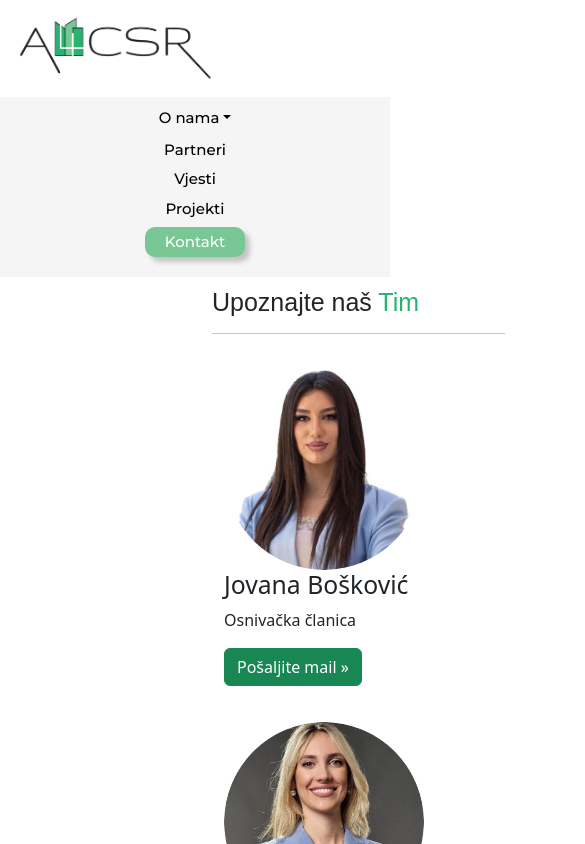
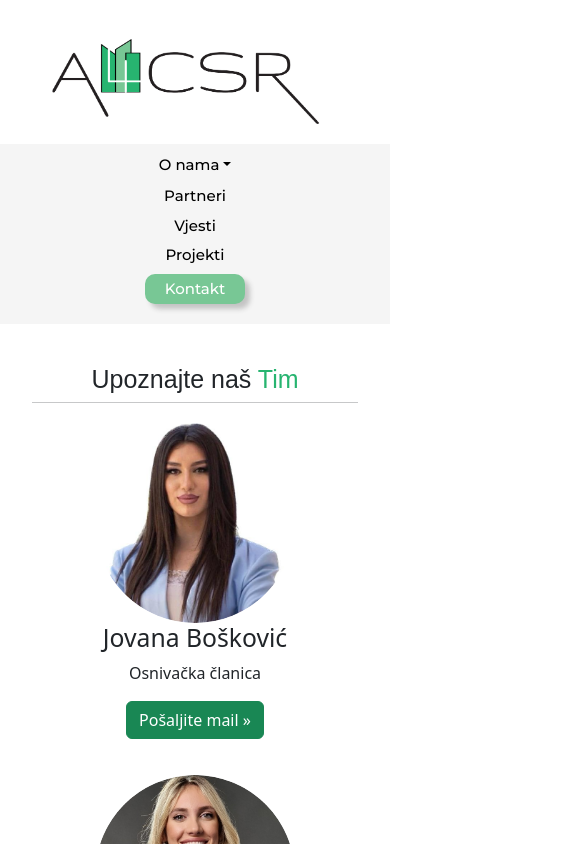
Before and after one commit to mmarakesh/a4csr, a React (Create React App) app: page /tim in a window 390 px wide. Shown: the top 844 px of the page, 585 px wide, since content can reach past the window. Built offline with nearby package versions, Linux system fonts and the light colour scheme; a web font is replaced by a local one.

Commit message:
mobail adaptation Tim

```diff
--- a/src/App.css
+++ b/src/App.css
@@ -61,10 +61,12 @@
   }
  .nav {
     justify-content: center;
+    margin: auto;
   }
  .logo {
- margin: 0;
-    width: 200px;
+    display: flex;
+    justify-content: center;
+    width: 280px;
     margin-bottom: 0px;
   }
   .link {
--- a/src/Components/Onama/Onama.css
+++ b/src/Components/Onama/Onama.css
@@ -43,7 +43,7 @@ margin: 0px 50px 0px 100px;
         display: flex;
         justify-content: center;
         width: 20rem;
-        margin-right: 0px;
+        margin: 0px;
     }
     .onama {
         flex-direction: column;
--- a/src/Components/Partneri/Partneri.css
+++ b/src/Components/Partneri/Partneri.css
@@ -36,7 +36,7 @@
 }
 .partneri-all-card {
     margin: auto;
-    width: 320px;
+    width: 350px;
 }
 .img-partneri {
     width: 80px;
--- a/src/Components/Tim/Tim.css
+++ b/src/Components/Tim/Tim.css
@@ -79,24 +79,49 @@
     font-size: 50px;
 }
 @media all and (max-width: 500px) {
+    .container {
+        margin: auto;
+    }
     .tim-header {
         font-size: 25px;
-        margin: 0px;
-    }
-    .row {
-       margin: auto;
+        text-align: center;
     }
     .tim-bottom-container {
         display: flex;
         flex-direction: column;
-        margin-right: 0px;
+        margin: auto;
     }
     .tim-slika {
-        margin-top: 0px;
-        width: 17rem;
+        margin: 10px;
+        width: 19rem;
     }
     .tim-hr-two, .tim-hr {
-        width: 80%;
+        margin: 0px 20px;
+    }
+    .featurette-heading {
+        font-size: 22px;
+        width: 100%;
+        margin-top: 0;
+    }
+    .tim-form-box {
+        padding: 30px 0px;
+        margin: 0px 0px 0px 0px;
+    }
+    .lead {
+        font-size: 15px;
+        margin: 0px 60px 20px;
+    }
+    .tim-btn {
+        margin-top: 10px;
+        font-size: 18px;
+    }
+    .tim-card {
+        display: flex;
+        flex-direction: column;
+        align-items: center;
+    }
+    .thanks {
+        font-size: 25px;
     }
 
 }
--- a/src/Components/Tim/TimForm.js
+++ b/src/Components/Tim/TimForm.js
@@ -8,7 +8,7 @@ function TimForm() {
         return <p className='thanks'>Hvala za vašu poruku!</p>;
     }
     return (
-        <div>
+        <div className='tim-container-form'>
         <h2 class="featurette-heading fw-normal lh-1">Naša vrata su uvijek otvorena za one koji dijele naše ideale i spremni su doprinijeti putem volonterskog angažmana.</h2>
         <br/>
         <div className='tim-form-box'>
--- a/src/Components/Vjesti/Vjesti.css
+++ b/src/Components/Vjesti/Vjesti.css
@@ -23,8 +23,7 @@
 .vjesti-three-card {
     width: 500px;
     padding: 2%;
-    flex-basis: auto;
-    margin-right: auto;
+
 }
 .three-vjesti-title {
     font-family: "Gruppo", sans-serif;
@@ -96,12 +95,17 @@ color: #27B470;
     margin-bottom: 10px;
 }
 .vjesti-three-all {
-    width: 320px;
+    width: 50%;
     margin: auto;
 }
-
+.vjesti-three-card {
+    width: 100%;
+    margin: auto;
+}
 .img-three-vjesti {
-    width: 300px;
+    width: 100%;
+    margin: auto;
+    padding: auto;
 }
 .three-vjesti-title {
     font-size: 18px;
@@ -111,10 +115,11 @@ color: #27B470;
     margin: 20px 20px;
 }
 .allVjesti-btn {
+    display: flex;
+    width: 50%;
+    padding: 0px 0px 10px 150px;
+    font-size: 20px;
     margin: auto;
-    width: 320px;
-    padding: 0px 0px 20px 40px;
-    font-size: 20px;
 }
 .img-news {
     width: 350px;
```
Also changed, not shown: src/Components/Home/Home.js (line endings or trailing spaces).
